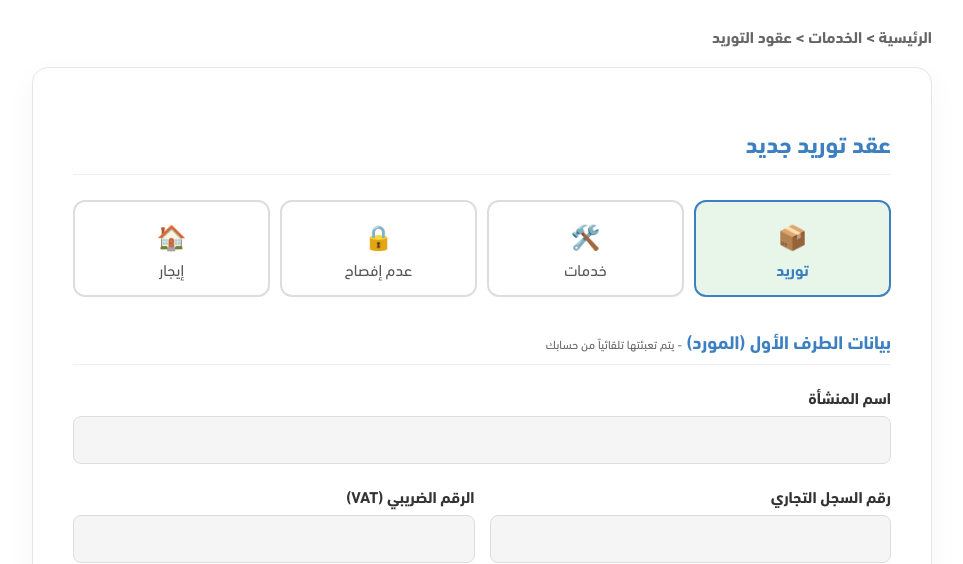
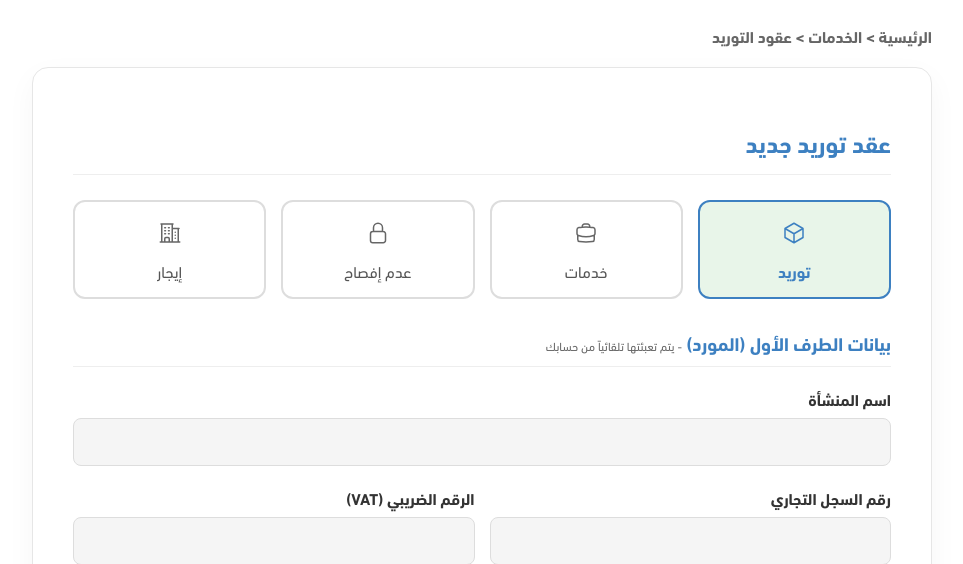
Before and after one commit to al0dan/absher, a Flask app: page /create in a window 1280 px wide. Shown: the part 140-704 px from the top of the page, without its empty margins (158-1121 px from the left). Run offline with Flask 3, Linux system fonts and the light colour scheme; the visitor is signed in with stand-in values (Sample User, id 1).

Commit message:
🎨 UI Polish: Replace emojis with professional SVG icons in contract selector

```diff
--- a/templates/create_contract.html
+++ b/templates/create_contract.html
@@ -58,9 +58,18 @@
         }
 
         .type-card .icon {
-            display: block;
-            font-size: 24px;
-            margin-bottom: 5px;
+            display: flex;
+            justify-content: center;
+            align-items: center;
+            margin-bottom: 10px;
+            height: 32px;
+            color: #666;
+            transition: color 0.3s;
+        }
+
+        .type-card:hover .icon,
+        .type-card.selected .icon {
+            color: var(--business-theme-color);
         }
     </style>
 </head>
@@ -103,25 +112,57 @@
 
             <!-- Contract Type Selector -->
             <div class="contract-type-selector"
-                style="display: flex; gap: 10px; margin-bottom: 30px; justify-content: center; flex-wrap: wrap;">
+                style="display: flex; gap: 15px; margin-bottom: 30px; justify-content: center; flex-wrap: wrap;">
+
                 <label class="type-card selected" onclick="selectType(this, 'supply')">
                     <input type="radio" name="contract_type" value="supply" checked hidden>
-                    <span class="icon">📦</span>
+                    <span class="icon">
+                        <!-- Box/Cube Icon -->
+                        <svg xmlns="http://www.w3.org/2000/svg" fill="none" viewBox="0 0 24 24" stroke-width="1.5"
+                            stroke="currentColor" style="width: 24px; height: 24px;">
+                            <path stroke-linecap="round" stroke-linejoin="round"
+                                d="M21 7.5l-9-5.25-9 5.25m18 0l-9 5.25m9-5.25v9l-9 5.25M3 7.5l9 5.25M3 7.5v9l9 5.25m0-9v9" />
+                        </svg>
+                    </span>
                     <span>توريد</span>
                 </label>
+
                 <label class="type-card" onclick="selectType(this, 'service')">
                     <input type="radio" name="contract_type" value="service" hidden>
-                    <span class="icon">🛠️</span>
+                    <span class="icon">
+                        <!-- Briefcase Icon -->
+                        <svg xmlns="http://www.w3.org/2000/svg" fill="none" viewBox="0 0 24 24" stroke-width="1.5"
+                            stroke="currentColor" style="width: 24px; height: 24px;">
+                            <path stroke-linecap="round" stroke-linejoin="round"
+                                d="M20.25 14.15v4.25c0 1.094-.787 2.036-1.872 2.18-2.087.277-4.216.42-6.378.42s-4.291-.143-6.378-.42c-1.085-.144-1.872-1.086-1.872-2.18v-4.25m16.5 0a2.18 2.18 0 00.75-1.661V8.706c0-1.081-.768-2.015-1.837-2.175a48.114 48.114 0 00-3.413-.387m4.5 8.006c-.194.165-.42.295-.673.38A23.978 23.978 0 0112 15.75c-2.648 0-5.195-.429-7.577-1.22a2.016 2.016 0 01-.673-.38m0 0A2.18 2.18 0 013 12.489V8.706c0-1.081.768-2.015 1.837-2.175a48.111 48.111 0 013.413-.387m7.5 0V5.25A2.25 2.25 0 0013.5 3h-3a2.25 2.25 0 00-2.25 2.25v.894m7.5 0a48.667 48.667 0 00-7.5 0" />
+                        </svg>
+                    </span>
                     <span>خدمات</span>
                 </label>
+
                 <label class="type-card" onclick="selectType(this, 'nda')">
                     <input type="radio" name="contract_type" value="nda" hidden>
-                    <span class="icon">🔒</span>
+                    <span class="icon">
+                        <!-- Lock Closed Icon -->
+                        <svg xmlns="http://www.w3.org/2000/svg" fill="none" viewBox="0 0 24 24" stroke-width="1.5"
+                            stroke="currentColor" style="width: 24px; height: 24px;">
+                            <path stroke-linecap="round" stroke-linejoin="round"
+                                d="M16.5 10.5V6.75a4.5 4.5 0 10-9 0v3.75m-.75 11.25h10.5a2.25 2.25 0 002.25-2.25v-6.75a2.25 2.25 0 00-2.25-2.25H6.75a2.25 2.25 0 00-2.25 2.25v6.75a2.25 2.25 0 002.25 2.25z" />
+                        </svg>
+                    </span>
                     <span>عدم إفصاح</span>
                 </label>
+
                 <label class="type-card" onclick="selectType(this, 'rental')">
                     <input type="radio" name="contract_type" value="rental" hidden>
-                    <span class="icon">🏠</span>
+                    <span class="icon">
+                        <!-- Building Office 2 Icon -->
+                        <svg xmlns="http://www.w3.org/2000/svg" fill="none" viewBox="0 0 24 24" stroke-width="1.5"
+                            stroke="currentColor" style="width: 24px; height: 24px;">
+                            <path stroke-linecap="round" stroke-linejoin="round"
+                                d="M2.25 21h19.5m-18-18v18m10.5-18v18m6-13.5V21M6.75 6.75h.75m-.75 3h.75m-.75 3h.75m3-6h.75m-.75 3h.75m-.75 3h.75M6.75 21v-3.375c0-.621.504-1.125 1.125-1.125h2.25c.621 0 1.125.504 1.125 1.125V21M3 3h12m-.75 4.5H21m-3.75 3.75h.008v.008h-.008v-.008zm0 3h.008v.008h-.008v-.008zm0 3h.008v.008h-.008v-.008z" />
+                        </svg>
+                    </span>
                     <span>إيجار</span>
                 </label>
             </div>
```
